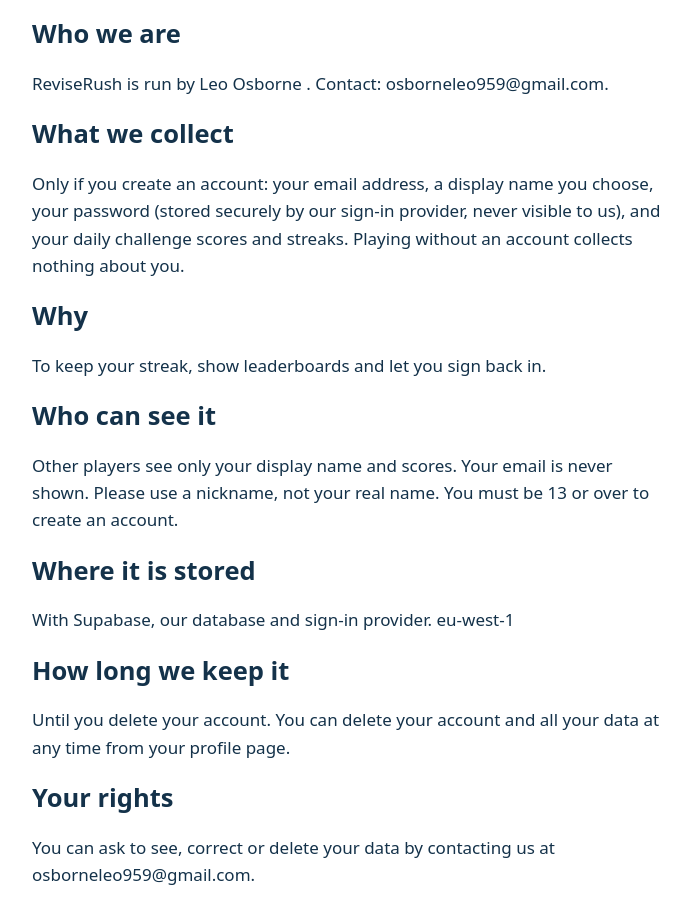
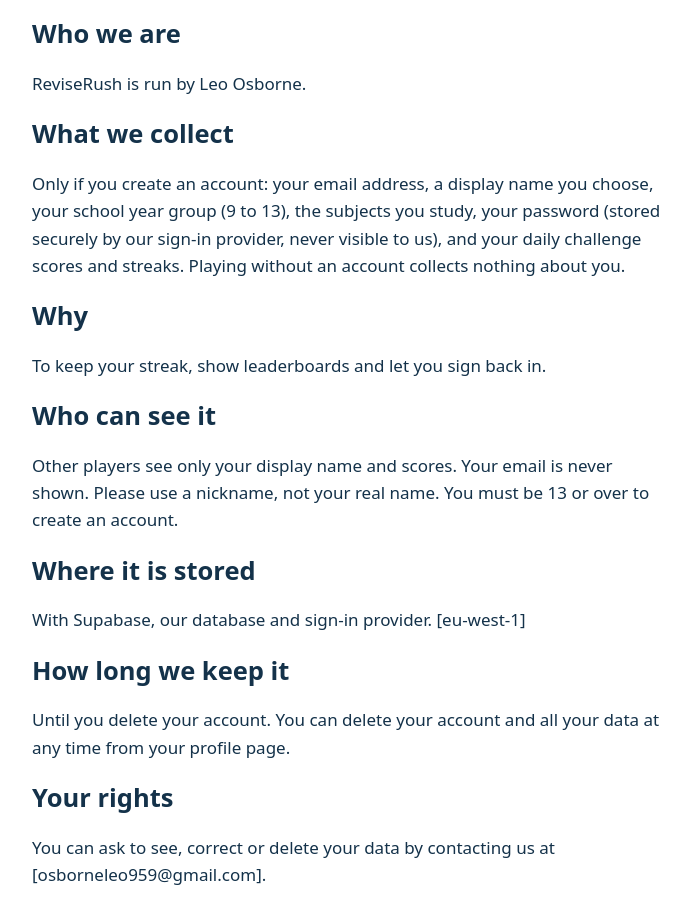
Before and after one commit to osborneleo959/Sloth, a website: page public/privacy.html in a window 1280 px wide. Shown: the part 88-1012 px from the top of the page, without its empty margins (288-978 px from the left). Drawn offline with Linux system fonts and the light colour scheme.

Commit message:
Update privacy.html

```diff
--- a/public/privacy.html
+++ b/public/privacy.html
@@ -1,11 +1,11 @@
 <!DOCTYPE html><html lang="en-GB"><head><meta charset="utf-8"><meta name="viewport" content="width=device-width, initial-scale=1"><title>ReviseRush privacy notice</title>
 <style>body{font:17px/1.6 system-ui,sans-serif;max-width:640px;margin:0 auto;padding:20px;color:#14324a}h1,h2{line-height:1.2}</style></head><body>
 <h1>Privacy notice</h1>
-<h2>Who we are</h2><p>ReviseRush is run by Leo Osborne . Contact: osborneleo959@gmail.com.</p>
-<h2>What we collect</h2><p>Only if you create an account: your email address, a display name you choose, your password (stored securely by our sign-in provider, never visible to us), and your daily challenge scores and streaks. Playing without an account collects nothing about you.</p>
+<h2>Who we are</h2><p>ReviseRush is run by Leo Osborne.
+<h2>What we collect</h2><p>Only if you create an account: your email address, a display name you choose, your school year group (9 to 13), the subjects you study, your password (stored securely by our sign-in provider, never visible to us), and your daily challenge scores and streaks. Playing without an account collects nothing about you.</p>
 <h2>Why</h2><p>To keep your streak, show leaderboards and let you sign back in.</p>
 <h2>Who can see it</h2><p>Other players see only your display name and scores. Your email is never shown. Please use a nickname, not your real name. You must be 13 or over to create an account.</p>
-<h2>Where it is stored</h2><p>With Supabase, our database and sign-in provider. eu-west-1</p>
+<h2>Where it is stored</h2><p>With Supabase, our database and sign-in provider. [eu-west-1]</p>
 <h2>How long we keep it</h2><p>Until you delete your account. You can delete your account and all your data at any time from your profile page.</p>
-<h2>Your rights</h2><p>You can ask to see, correct or delete your data by contacting us at osborneleo959@gmail.com.</p>
+<h2>Your rights</h2><p>You can ask to see, correct or delete your data by contacting us at [osborneleo959@gmail.com].</p>
 </body></html>
```
